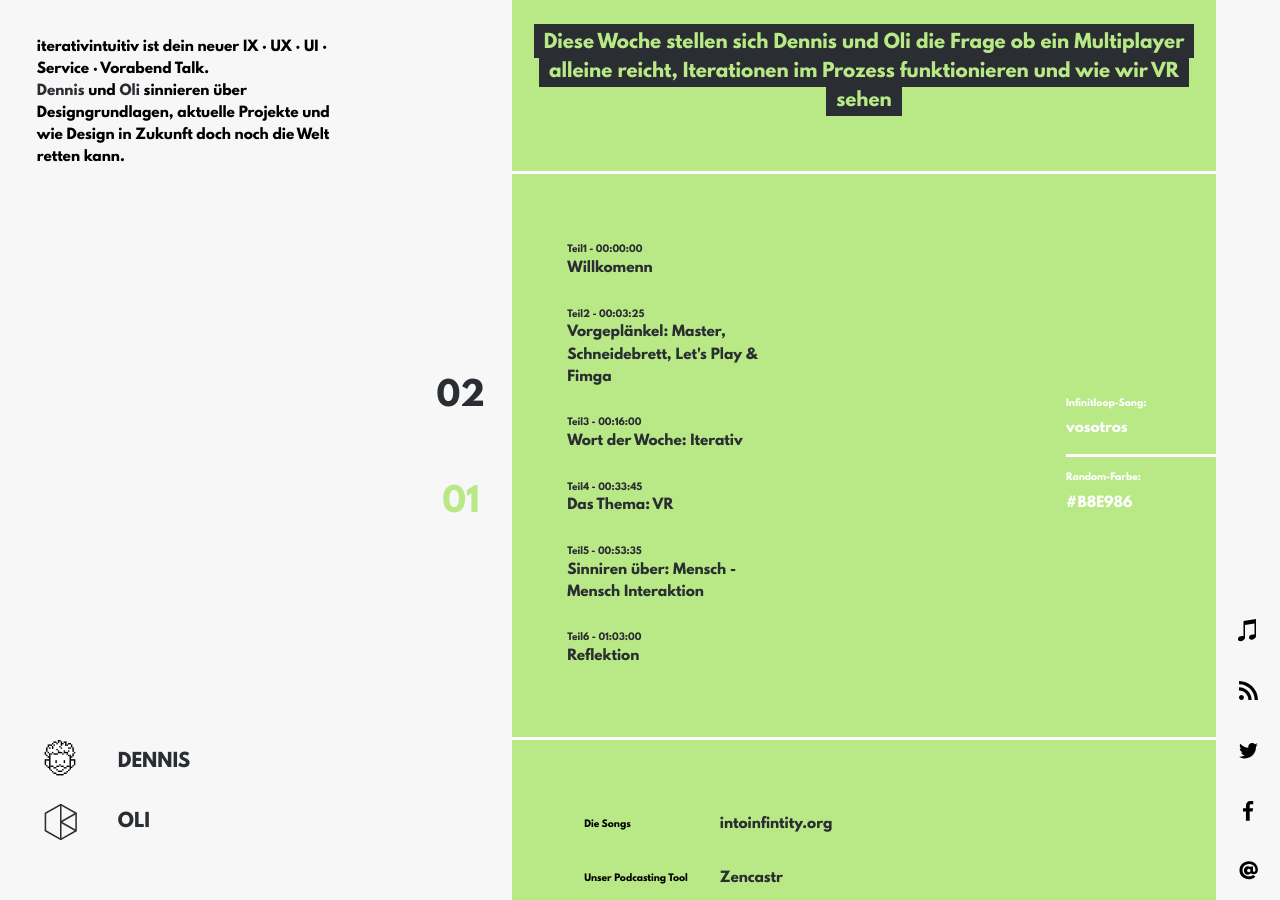
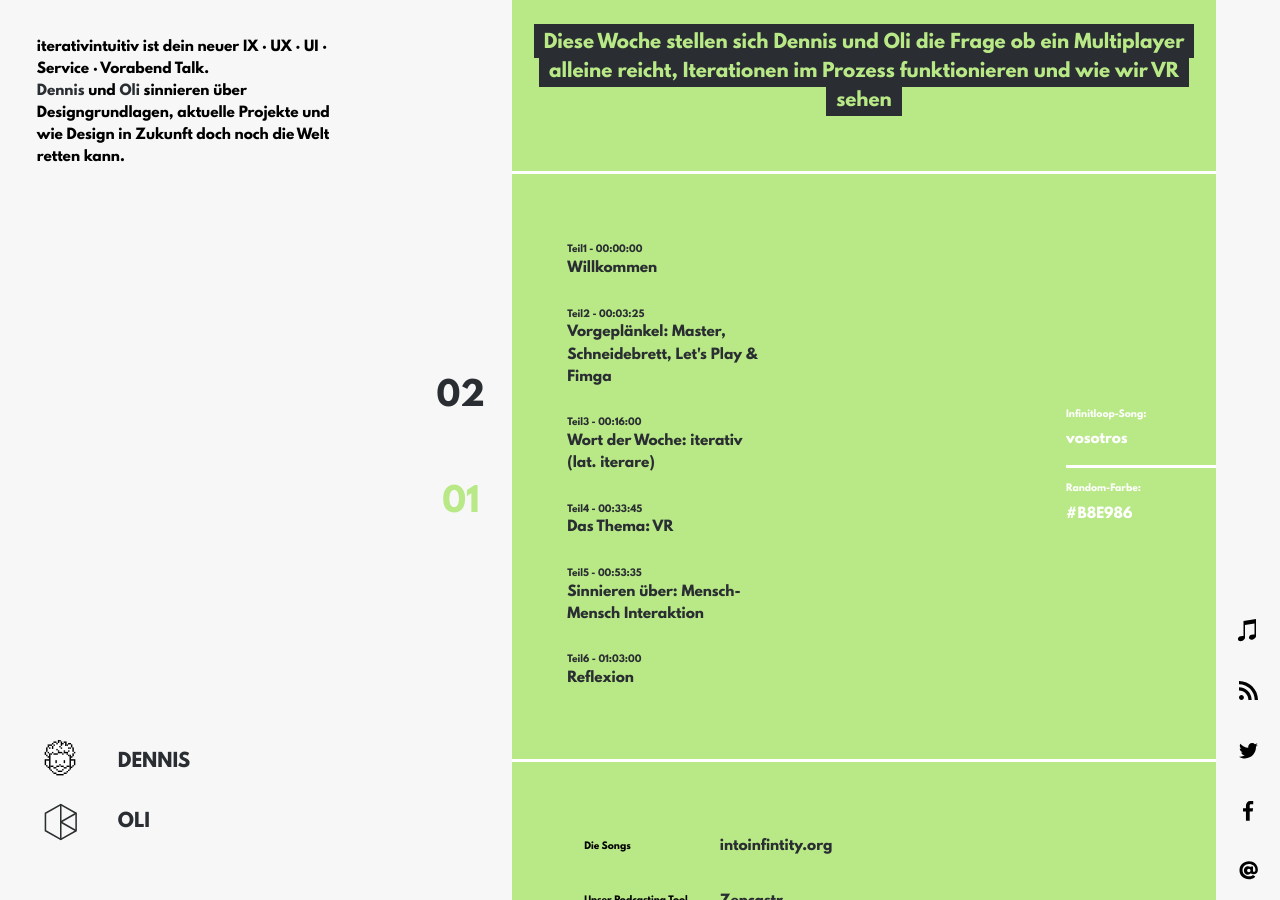
Before and after one commit to blurare/myblog, a Jekyll site: the page built from index.html, in a window 1280 px wide and 900 px high, scrolled down 3375 px. Built offline with Jekyll 4.4.1, drawn with Linux system fonts in a browser that asks for light colours; nearby versions of some CDN libraries; the list of posts is cut into pages by our own code; some of the changed text lies outside the part shown.

Commit message:
Willkommen

```diff
--- a/_posts/2016-10-16-episode-2.markdown
+++ b/_posts/2016-10-16-episode-2.markdown
@@ -11,9 +11,9 @@
 mp3: <iframe width="100%" height="60" src="https://www.mixcloud.com/widget/iframe/?feed=https%3A%2F%2Fwww.mixcloud.com%2Fiterativintuitiv%2Fvom-bauchgef%25C3%25BChl-her%2F&hide_cover=1&mini=1&hide_artwork=1" frameborder="0"></iframe>
 
 chapter:
-- "Willkomenn"
+- "Willkommen"
 - "Vorgeplänkel: UBX, Narcos, KSK & Ingwer Tee"
-- "Das Wort der Woche: In·tu·i·ti·o̱n"
+- "Das Wort der Woche: In·tu·i·ti·ōn"
 - "Das Thema: Physical Web"
 - "Sinnieren über: Die Brücke zwischen analog und digital"
 - "Reflektion"
```
Also changed, not shown: _posts/2016-10-15-episode-1.markdown (+4 -4 lines), 2 other files.
